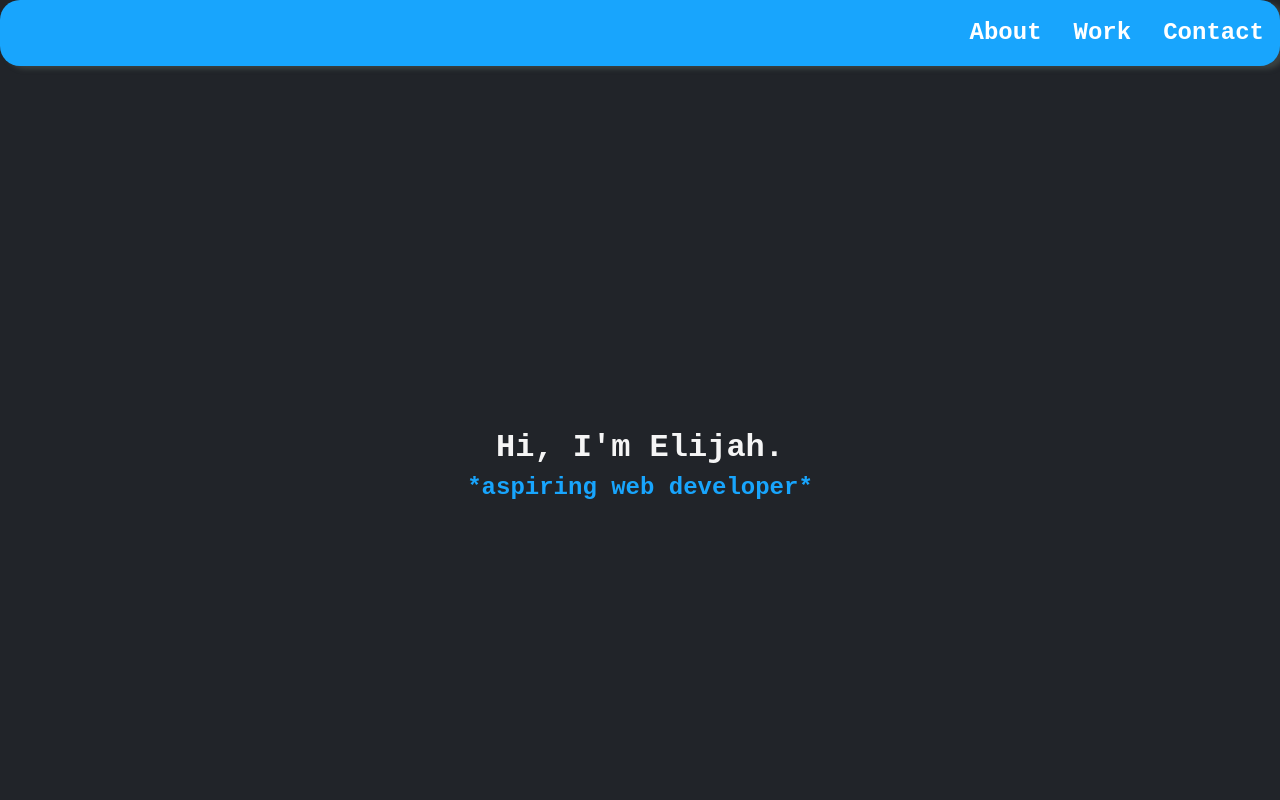
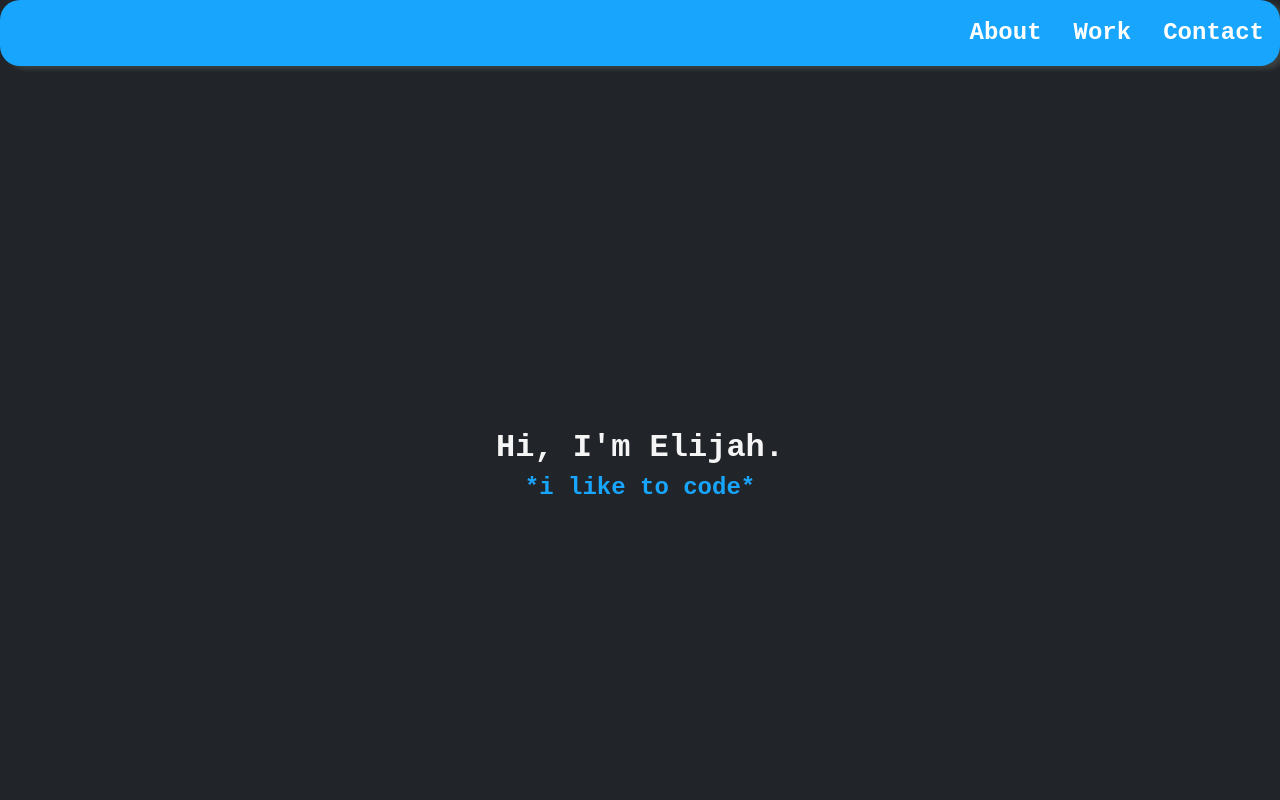
Before and after one commit to ewijah2023/jubilant-engine, a plain HTML site: page index.html in a window 1280 px wide. Shown: the top 800 px of the page. Drawn offline with Linux system fonts and the light colour scheme.

Commit message:
Update index.html

```diff
--- a/index.html
+++ b/index.html
@@ -4,7 +4,7 @@
     <meta charset="UTF-8">
     <meta http-equiv="X-UA-Compatible" content="IE=edge">
     <meta name="viewport" content="width=device-width, initial-scale=1.0">
-    <title>Junior portfolio</title>
+    <title>jubilant engine</title>
     <link rel="stylesheet" href="style.css">
 </head>
 <body>
@@ -18,7 +18,7 @@
 
     <section id="welcome-section" class="welcome-section">
         <h1>Hi, I'm Elijah.</h1>
-        <p>*aspiring web developer*</p>
+        <p>*i like to code*</p>
     </section>
 
     <section id="projects" class ="projects-section">
```
